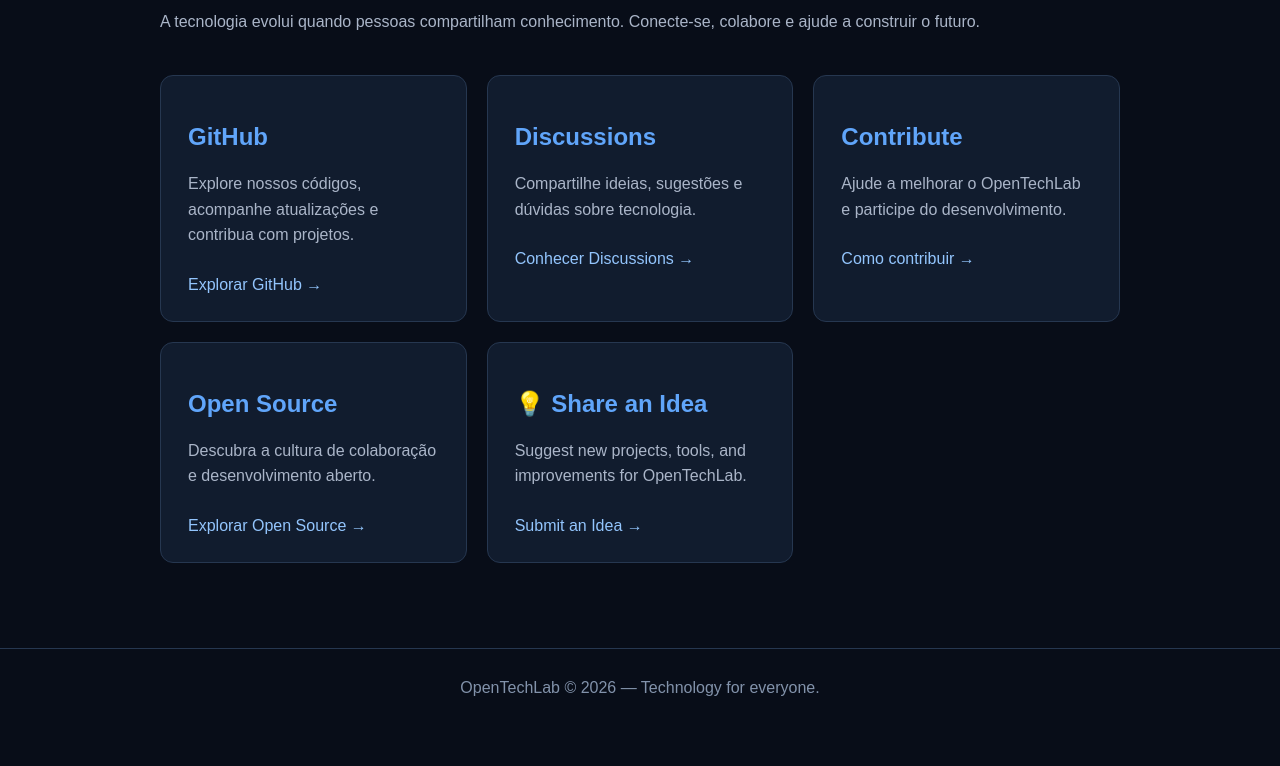
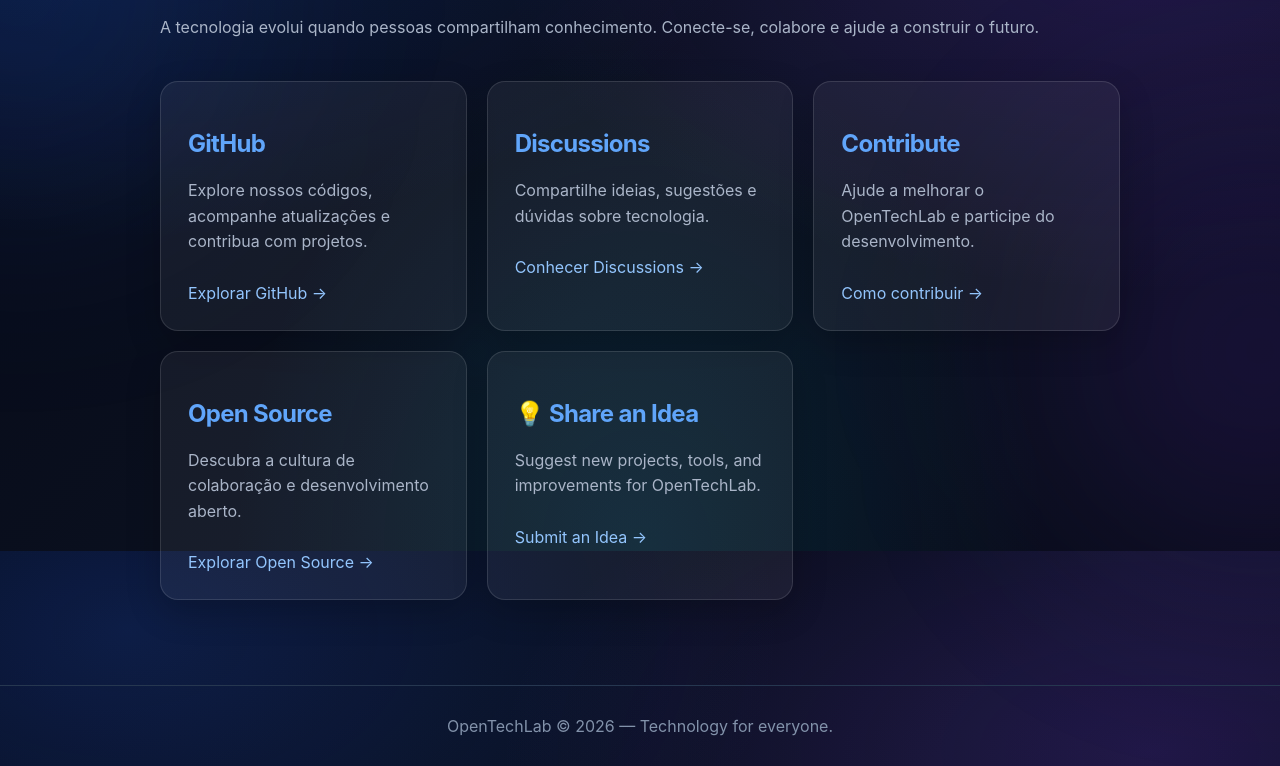
Before and after one commit to pedrocabanhas/ONEVISION, a plain HTML site: page community/index.html in a window 1280 px wide. Shown: the part 249-1015 px from the top of the page. Before the commit the page ends 976 px from the top, so only its background shows below. Drawn offline with Linux system fonts and the light colour scheme.

Commit message:
Update index.html

```diff
--- a/community/index.html
+++ b/community/index.html
@@ -77,6 +77,156 @@ footer {
   color: #8292aa;
   border-top: 1px solid #263750;
 }
+
+/* OPENTECHLAB - COMMUNITY GLASS DESIGN */
+
+* {
+  box-sizing: border-box;
+}
+
+html {
+  scroll-behavior: smooth;
+}
+
+body {
+  min-height: 100vh;
+  margin: 0;
+  color: #f8fafc;
+  font-family: Inter, Arial, sans-serif;
+  background:
+    radial-gradient(ellipse at 10% 10%, rgba(37, 99, 235, .22), transparent 40%),
+    radial-gradient(ellipse at 90% 25%, rgba(124, 58, 237, .20), transparent 40%),
+    radial-gradient(ellipse at 50% 100%, rgba(6, 182, 212, .12), transparent 45%),
+    linear-gradient(135deg, #050816, #0b1120 55%, #080b18);
+  background-attachment: fixed;
+}
+
+body::before,
+body::after {
+  content: "";
+  position: fixed;
+  width: 400px;
+  height: 400px;
+  border-radius: 50%;
+  filter: blur(120px);
+  pointer-events: none;
+  z-index: -1;
+}
+
+body::before {
+  top: 5%;
+  left: -180px;
+  background: rgba(37, 99, 235, .15);
+}
+
+body::after {
+  right: -180px;
+  bottom: 0;
+  background: rgba(124, 58, 237, .15);
+}
+
+header,
+nav {
+  background: rgba(8, 13, 29, .65);
+  backdrop-filter: blur(20px);
+  -webkit-backdrop-filter: blur(20px);
+  border-bottom: 1px solid rgba(255, 255, 255, .10);
+}
+
+.card,
+.feature-card,
+.panel,
+section {
+  background: rgba(255, 255, 255, .055);
+  border: 1px solid rgba(255, 255, 255, .12);
+  backdrop-filter: blur(18px);
+  -webkit-backdrop-filter: blur(18px);
+  border-radius: 18px;
+  box-shadow: 0 12px 35px rgba(0, 0, 0, .20);
+  transition: .3s ease;
+}
+
+.card:hover,
+.feature-card:hover,
+.panel:hover {
+  transform: translateY(-5px);
+  border-color: rgba(96, 165, 250, .5);
+  box-shadow: 0 12px 35px rgba(37, 99, 235, .16);
+}
+
+h1, h2, h3, h4 {
+  color: #fff;
+  letter-spacing: -.7px;
+}
+
+p {
+  color: #aab8d0;
+  line-height: 1.7;
+}
+
+a {
+  color: #93c5fd;
+  text-decoration: none;
+  transition: .25s ease;
+}
+
+a:hover {
+  color: #c4b5fd;
+}
+
+button,
+.btn {
+  background: linear-gradient(135deg, #2563eb, #7c3aed);
+  color: white;
+  border: 1px solid rgba(255, 255, 255, .16);
+  border-radius: 11px;
+  padding: 12px 22px;
+  font-weight: 600;
+  cursor: pointer;
+  transition: .3s ease;
+}
+
+button:hover,
+.btn:hover {
+  transform: translateY(-3px);
+  filter: brightness(1.15);
+  box-shadow: 0 8px 28px rgba(124, 58, 237, .35);
+}
+
+input,
+textarea {
+  background: rgba(5, 10, 25, .75);
+  color: white;
+  border: 1px solid rgba(148, 163, 184, .22);
+  border-radius: 12px;
+  padding: 14px;
+}
+
+@keyframes communityFade {
+  from { opacity: 0; transform: translateY(18px); }
+  to { opacity: 1; transform: translateY(0); }
+}
+
+main {
+  animation: communityFade .7s ease both;
+}
+
+::-webkit-scrollbar {
+  width: 8px;
+}
+
+::-webkit-scrollbar-thumb {
+  background: linear-gradient(#2563eb, #7c3aed);
+  border-radius: 10px;
+}
+
+@media (prefers-reduced-motion: reduce) {
+  *, *::before, *::after {
+    animation-duration: .01ms !important;
+    transition-duration: .01ms !important;
+  }
+}
+
 </style>
 </head>
 
```
